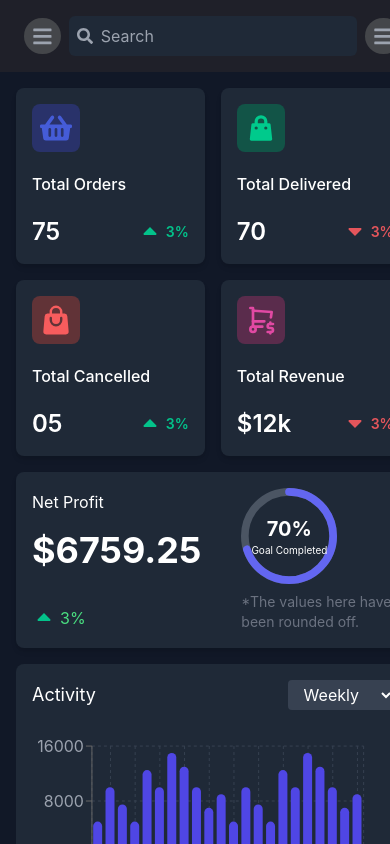
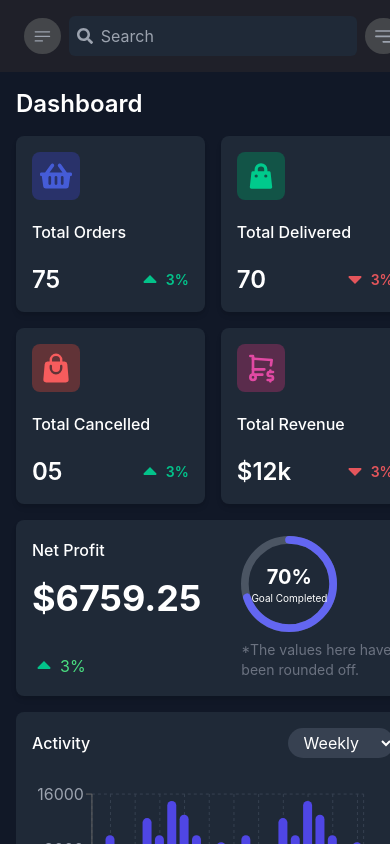
Before and after one commit to Anujjaglan9423/fitjob, a React (Create React App) app: page / in a window 390 px wide. Shown: the top 844 px of the page. Built offline with nearby package versions, Linux system fonts and the light colour scheme.

Commit message:
change code

```diff
--- a/src/App.js
+++ b/src/App.js
@@ -4,7 +4,7 @@ import Header from "./Components/Header";
 import Dashboard from "./Pages/Dashboard";
 import tw from "tailwind-styled-components";
 
-const Container = tw.div`flex bg-gray-900 text-white h-fit `;
+const Container = tw.div`flex bg-gray-900 text-white max-h-fit `;
 const Main = tw.div`flex-1 flex flex-col`;
 
 const App = () => {
--- a/src/Components/Dashboard/ActivityChart.jsx
+++ b/src/Components/Dashboard/ActivityChart.jsx
@@ -5,8 +5,8 @@ import tw from 'tailwind-styled-components';
 
 const Container = tw.div`bg-gray-800 p-4 rounded-lg w-full`;
 const Header = tw.div`flex justify-between items-center mb-4`;
-const TitleText = tw.h2`text-white text-lg`;
-const Dropdown = tw.select`bg-gray-700 text-white py-1 px-3 rounded`;
+const TitleText = tw.h2`text-base font-medium text-white`;
+const Dropdown = tw.select`bg-gray-700 text-white py-1 px-3 rounded-full`;
 
 const data = [
     { day: '1', activity: 5000 },
--- a/src/Components/Dashboard/CustomerFeedback.jsx
+++ b/src/Components/Dashboard/CustomerFeedback.jsx
@@ -2,13 +2,13 @@ import React from 'react';
 import tw from 'tailwind-styled-components';
 import { FaStar } from 'react-icons/fa';
 
-const Container = tw.div`p-6 bg-gray-800 rounded-lg shadow-md`;
+const Container = tw.div`p-6 bg-gray-800 rounded-lg shadow-md h-[75vh] overflow-y-auto`;
 const Title = tw.h2`text-xl text-white font-semibold mb-4`;
-const FeedbackItem = tw.div`py-4 flex items-start`;
-const FeedbackContent = tw.div`ml-4`;
-const Name = tw.div`text-lg text-white`;
+const FeedbackItem = tw.div`pt-4 flex items-start`;
+const FeedbackContent = tw.div`ml-4 items-center `;
+const Name = tw.div`text-lg text-white items-center mt-1`;
 const Comment = tw.p`text-gray-400 mt-2`;
-const ProfileImage = tw.img`w-12 h-12 rounded-full`;
+const ProfileImage = tw.img`w-10 h-10 rounded-full`;
 const Separator = tw.hr`border-gray-700 my-1`;
 
 const feedback = [
@@ -42,7 +42,11 @@ const CustomerFeedback = () => {
                         <ProfileImage src={item.image} alt={item.name} />
                         <FeedbackContent>
                             <Name>{item.name}</Name>
-                            <div className="flex">
+
+                        </FeedbackContent>
+                    </FeedbackItem>
+                    <div className='pb-4'>
+                        <div className="flex mt-2">
                             {[...Array(item.rating)].map((_, i) => (
                                 <FaStar key={i} className="text-yellow-500" />
                             ))}
@@ -51,8 +55,7 @@ const CustomerFeedback = () => {
                             ))}
                         </div>
                         <Comment>{item.comment}</Comment>
-                        </FeedbackContent>
-                    </FeedbackItem>
+                    </div>
                     {index < feedback.length - 1 && <Separator />}
                 </React.Fragment>
             ))}
--- a/src/Components/Dashboard/NetProfitCard.jsx
+++ b/src/Components/Dashboard/NetProfitCard.jsx
@@ -1,56 +1,4 @@
 
-// import React from 'react';
-// import tw from 'tailwind-styled-components';
-// import { CircularProgressbar, buildStyles } from 'react-circular-progressbar';
-// import 'react-circular-progressbar/dist/styles.css';
-
-// const Card = tw.div`p-4 bg-gray-800 rounded-lg shadow-md hover:bg-gray-700 transition duration-300 text-white flex items-center justify-between`;
-// const ProfitInfo = tw.div`flex flex-col`;
-// const ProfitAmount = tw.div`text-4xl font-bold`;
-// const PercentageChange = tw.div`text-green-400 mt-2 flex items-center`;
-// const CircularContainer = tw.div`w-16 h-16`;
-// const Note = tw.div`text-sm text-gray-500 mt-2`;
-
-// const NetProfitCard = () => {
-//     return (
-//         <Card>
-//             <ProfitInfo>
-//                 <div>Net Profit</div>
-//                 <ProfitAmount>$6759.25</ProfitAmount>
-//                 <PercentageChange>
-//                     <svg
-//                         className="w-4 h-4 fill-current"
-//                         xmlns="http://www.w3.org/2000/svg"
-//                         viewBox="0 0 24 24"
-//                     >
-//                         <path d="M12 2L1 21h22L12 2zm0 3.842L19.222 19H4.778L12 5.842zM12 15a2 2 0 110-4 2 2 0 010 4z" />
-//                     </svg>
-//                     <span className="ml-1">3%</span>
-//                 </PercentageChange>
-//             </ProfitInfo>
-//             <div className="flex flex-col items-center">
-//                 <CircularContainer>
-//                     <CircularProgressbar
-//                         value={70}
-//                         text={`${70}%`}
-
-//                         styles={buildStyles({
-//                             textColor: 'white',
-//                             pathColor: '#6366F1',
-//                             trailColor: '#4B5563',
-//                         })}
-//                     />
-//                 </CircularContainer>
-
-//             </div>
-//             <Note>*The values here have been rounded off.</Note>
-//         </Card>
-//     );
-// };
-
-// export default NetProfitCard;
-
-// NetProfitCard.js
 import React from 'react';
 import tw from 'tailwind-styled-components';
 import { CircularProgressbarWithChildren, buildStyles } from 'react-circular-progressbar';
@@ -61,21 +9,21 @@ const Card = tw.div`p-4 bg-gray-800 rounded-lg shadow-md hover:bg-gray-700 trans
 const ProfitInfo = tw.div`flex flex-col`;
 const ProfitAmount = tw.div`text-4xl font-bold mt-4`;
 const PercentageChange = tw.div`text-green-400 mt-9 flex items-center`;
-const CircularContainer = tw.div`w-24 h-24`
+const CircularContainer = tw.div`w-24 h-24 items-end`
 const Note = tw.div`text-sm text-gray-500 mt-2`;
 
 const NetProfitCard = () => {
     return (
         <Card>
             <ProfitInfo>
-                <div>Net Profit</div>
+                <div className='text-base font-medium text-white'>Net Profit</div>
                 <ProfitAmount>$6759.25</ProfitAmount>
                 <PercentageChange>
                     <TiArrowSortedUp className="text-[#03C28A] text-2xl" />
                     <span className="ml-1">3%</span>
                 </PercentageChange>
             </ProfitInfo>
-            <div className=" items-center">
+            <div className=" items-end">
                 <CircularContainer>
                     <CircularProgressbarWithChildren
                         value={70}
--- a/src/Components/Header.jsx
+++ b/src/Components/Header.jsx
@@ -1,52 +1,60 @@
-
 
 
 import React from 'react';
 import tw from 'tailwind-styled-components';
-import { FaBars, FaSearch, FaEnvelope, FaBell, FaUserCircle, FaCog } from 'react-icons/fa';
+import { FaBars, FaSearch, FaRegBell } from 'react-icons/fa';
+import { MdMailOutline, MdOutlineSettings } from "react-icons/md";
+import { HiMiniBars3BottomRight } from "react-icons/hi2";
+import { HiBars3BottomLeft } from "react-icons/hi2";
 
 const Container = tw.div`flex justify-between items-center p-4 bg-[#1F2029]`;
 const SearchBox = tw.div`flex items-center bg-gray-800 p-2 rounded-md`;
-const Icon = tw.div`text-gray-400 text-[1.3rem] mx-2 bg-[#44464A] rounded-full p-2 relative`;
+const Icon = tw.div`text-gray-400 text-[1.3rem] mx-2 bg-[#44464A] rounded-full p-2 relative cursor-pointer`;
 const Badge = tw.div`absolute top-0 right-0 h-4 w-4 bg-red-500 text-white text-xs rounded-full flex items-center justify-center`;
 const IconContainer = tw.div`text-gray-400 text-[1.3rem] my-3 p-2 rounded-md hover:bg-gray-800 hover:text-[#7793EF] cursor-pointer`;
 const MobileHeaderMenu = tw.div`flex flex-col bg-[#1F2029] p-4 fixed top-16 right-0 z-50 w-full lg:hidden`;
 const MobileMenuOverlay = tw.div`fixed inset-0 bg-black opacity-50 z-40`;
 
+const UserImage = tw.img`w-9 h-9 rounded-full mx-2 cursor-pointer`;
+
 const Header = ({ toggleSidebar, toggleHeaderMenu, isHeaderMenuOpen }) => (
     <>
         <Container>
             <div className="flex items-center lg:hidden">
-                <Icon onClick={toggleSidebar}><FaBars /></Icon>
+                <Icon onClick={toggleSidebar}><HiBars3BottomLeft /></Icon>
             </div>
             <SearchBox>
                 <FaSearch className="text-gray-400" />
                 <input type="text" placeholder="Search" className="bg-transparent ml-2 text-white" />
             </SearchBox>
             <div className="flex items-center lg:hidden">
-                <Icon onClick={toggleHeaderMenu}><FaBars /></Icon>
+                <Icon onClick={toggleHeaderMenu}><HiMiniBars3BottomRight /></Icon>
             </div>
             <div className="hidden lg:flex items-center">
-                <Icon><FaEnvelope /></Icon>
-                <Icon><FaCog /></Icon>
+                <Icon><MdMailOutline /></Icon>
+                <Icon><MdOutlineSettings /></Icon>
                 <Icon className="relative">
-                    <FaBell />
+                    <FaRegBell />
                     <Badge>3</Badge>
                 </Icon>
-                <Icon><FaUserCircle /></Icon>
+                {/* <Icon> */}
+                <UserImage src="https://randomuser.me/api/portraits/men/3.jpg" alt="User" />
+                {/* </Icon> */}
             </div>
         </Container>
         {isHeaderMenuOpen && (
             <>
                 <MobileMenuOverlay onClick={toggleHeaderMenu} />
                 <MobileHeaderMenu>
-                    <IconContainer><FaEnvelope /></IconContainer>
-                    <IconContainer><FaCog /></IconContainer>
+                    <IconContainer><MdMailOutline /></IconContainer>
+                    <IconContainer><MdOutlineSettings /></IconContainer>
                     <IconContainer className="relative">
-                        <FaBell />
+                        <FaRegBell />
                         <Badge>3</Badge>
                     </IconContainer>
-                    <IconContainer><FaUserCircle /></IconContainer>
+                    <IconContainer>
+                        <UserImage src="https://randomuser.me/api/portraits/men/3.jpg" alt="User" />
+                    </IconContainer>
                 </MobileHeaderMenu>
             </>
         )}
--- a/src/Components/Sidebar.jsx
+++ b/src/Components/Sidebar.jsx
@@ -1,35 +1,17 @@
 
-// import React from 'react';
-// import tw from 'tailwind-styled-components';
-// import { FaHome, FaChartBar, FaCog, FaBell, FaSignOutAlt } from 'react-icons/fa';
-// import logo from '../logo.svg';
-
-// const Container = tw.div`relative flex flex-col justify-between h-screen  w-20 bg-[#1F2029] p-4 items-center`;
-// const IconContainer = tw.div`text-gray-400 text-[1.3rem] my-3 p-2 rounded-lg hover:bg-gray-800 hover:text-[#7793EF] cursor-pointer`;
-// const Logo = tw.img`w-12 h-12 mb-4`;
-
-// const Sidebar = () => (
-//     <Container >
-//         <div>
-//             <Logo src={logo} alt="Logo" />
-//             <IconContainer><FaHome /></IconContainer>
-//             <IconContainer><FaChartBar /></IconContainer>
-//             <IconContainer><FaCog /></IconContainer>
-//             <IconContainer><FaBell /></IconContainer>
-//         </div>
-//         <IconContainer className="absolute bottom-4"><FaSignOutAlt /></IconContainer>
-//     </Container>
-// );
-
-// export default Sidebar;
 
 
 import React from 'react';
 import tw from 'tailwind-styled-components';
-import { FaHome, FaChartBar, FaCog, FaBell, FaSignOutAlt } from 'react-icons/fa';
+import { IoHomeOutline } from "react-icons/io5";
+import { MdInsertChartOutlined } from "react-icons/md";
+import { LuClipboardCheck } from "react-icons/lu";
+import { BsClipboardCheck } from "react-icons/bs";
+import { AiOutlineLogout } from "react-icons/ai";
+import { RiWallet3Line } from "react-icons/ri";
 import logo from '../logo.svg';
 
-const Container = tw.div`relative flex flex-col justify-between h-screen w-20 bg-[#1F2029] p-4 items-center lg:block hidden`;
+const Container = tw.div`relative flex flex-col justify-between min-h-screen w-20 bg-[#1F2029] p-4 items-center lg:block hidden`;
 const IconContainer = tw.div`text-gray-400 text-[1.3rem] my-3 p-2 rounded-lg hover:bg-gray-800 hover:text-[#7793EF] cursor-pointer`;
 const Logo = tw.img`w-12 h-12 mb-4`;
 
@@ -42,12 +24,13 @@ const Sidebar = ({ isOpen, toggleSidebar }) => (
             <Container>
                 <div>
                     <Logo src={logo} alt="Logo" />
-                    <IconContainer><FaHome /></IconContainer>
-                    <IconContainer><FaChartBar /></IconContainer>
-                    <IconContainer><FaCog /></IconContainer>
-                    <IconContainer><FaBell /></IconContainer>
+                    <IconContainer><IoHomeOutline /></IconContainer>
+                    <IconContainer><MdInsertChartOutlined /></IconContainer>
+                    <IconContainer><LuClipboardCheck /></IconContainer>
+                    <IconContainer><RiWallet3Line /></IconContainer>
+                    <IconContainer><BsClipboardCheck /></IconContainer>
                 </div>
-                <IconContainer className="absolute bottom-4"><FaSignOutAlt /></IconContainer>
+                <IconContainer className="absolute bottom-4"><AiOutlineLogout /></IconContainer>
             </Container>
         </div>
         {isOpen && (
@@ -56,12 +39,13 @@ const Sidebar = ({ isOpen, toggleSidebar }) => (
                 <MobileContainer>
                     <div>
                         <Logo src={logo} alt="Logo" />
-                        <IconContainer><FaHome /></IconContainer>
-                        <IconContainer><FaChartBar /></IconContainer>
-                        <IconContainer><FaCog /></IconContainer>
-                        <IconContainer><FaBell /></IconContainer>
+                        <IconContainer><IoHomeOutline /></IconContainer>
+                        <IconContainer><MdInsertChartOutlined /></IconContainer>
+                        <IconContainer><LuClipboardCheck /></IconContainer>
+                        <IconContainer><RiWallet3Line /></IconContainer>
+                        <IconContainer><BsClipboardCheck /></IconContainer>
                     </div>
-                    <IconContainer className="absolute bottom-4"><FaSignOutAlt /></IconContainer>
+                    <IconContainer className="absolute bottom-4"><AiOutlineLogout /></IconContainer>
                 </MobileContainer>
             </>
         )}
--- a/src/Pages/Dashboard.js
+++ b/src/Pages/Dashboard.js
@@ -11,9 +11,10 @@ const Container = tw.div`p-4 space-y-4`;
 const Section = tw.div`grid grid-cols-2 xl:grid-cols-4 gap-4 lg:w-2/3 w-full`;
 const TableSection = tw.div` lg:w-2/3 w-full`;
 const SideSection = tw.div`lg:w-1/3  w-full`;
-
+const Title = tw.h1`text-2xl font-semibold text-white`;
 const Dashboard = () => (
   <Container>
+    <Title>Dashboard</Title>
     <div className="lg:flex lg:space-x-6 space-y-4 lg:space-y-0">
       <Section>
         <Card
```
Lines whose indentation alone changed are shown as unchanged.
